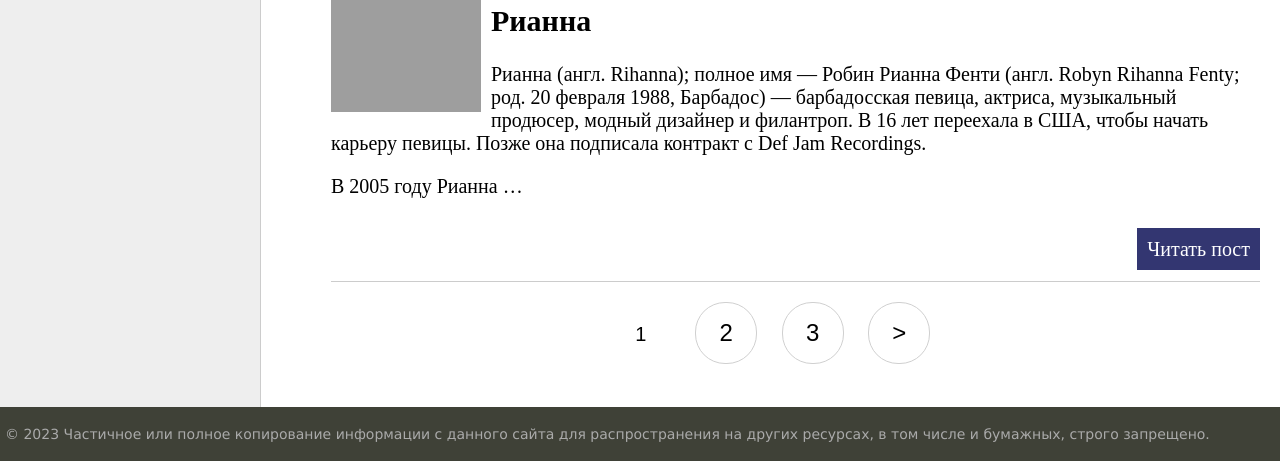
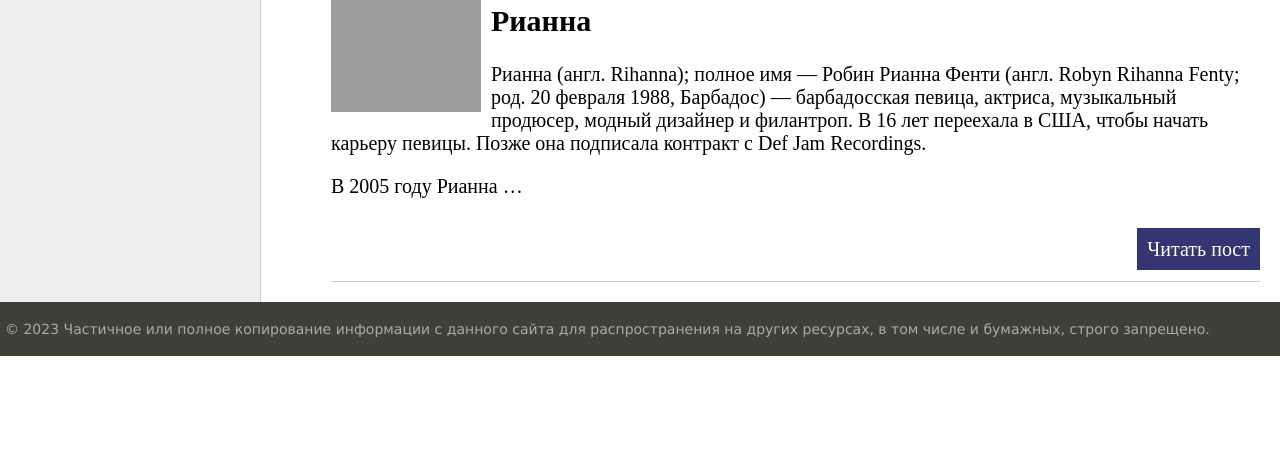
Before and after one commit to OlegAkifev/django_site, a Django app: page / in a window 1280 px wide. Shown: the part 1181-1642 px from the top of the page. After the commit the page ends 1537 px from the top, so only its background shows below. Run offline with Django 4.2, Linux system fonts and the light colour scheme; data comes from the database, SQL or seed files in the repository; grey boxes are pictures that could not be loaded.

Commit message:
delete block navigator because its in base.html

```diff
--- a/sitewomen/women/templates/women/index.html
+++ b/sitewomen/women/templates/women/index.html
@@ -23,30 +23,30 @@
 
 {% endblock content %}
 
-{% block navigation %}
-    {% if page_obj.has_other_pages %}
-    <nav class="list-pages">
-    <ul>
-        {% if page_obj.has_previous %}
-            <li class="page-num">
-                <a href="?page={{ page_obj.previous_page_number }}">&lt;</a>
-            </li>
-        {% endif %}
-        {% for p in paginator.page_range %}
-            {% if page_obj.number == p %}
-                <li class="page-num page-num-selected">{{ p }}</li>
-            {% elif p >= page_obj.number|add:-3 and p <= page_obj.number|add:3 %}
-                <li class="page-num">
-                <a href="?page={{ p }}">{{ p }}</a>
-                </li>
-            {% endif %}
-        {% endfor %}
-        {% if page_obj.has_next %}
-            <li class="page-num">
-                <a href="?page={{ page_obj.next_page_number }}">&gt;</a>
-            </li>
-        {% endif %}
-    </ul>
-    </nav>
-    {% endif %}
-{% endblock %}
+{#{% block navigation %}#}
+{#    {% if page_obj.has_other_pages %}#}
+{#    <nav class="list-pages">#}
+{#    <ul>#}
+{#        {% if page_obj.has_previous %}#}
+{#            <li class="page-num">#}
+{#                <a href="?page={{ page_obj.previous_page_number }}">&lt;</a>#}
+{#            </li>#}
+{#        {% endif %}#}
+{#        {% for p in paginator.page_range %}#}
+{#            {% if page_obj.number == p %}#}
+{#                <li class="page-num page-num-selected">{{ p }}</li>#}
+{#            {% elif p >= page_obj.number|add:-3 and p <= page_obj.number|add:3 %}#}
+{#                <li class="page-num">#}
+{#                <a href="?page={{ p }}">{{ p }}</a>#}
+{#                </li>#}
+{#            {% endif %}#}
+{#        {% endfor %}#}
+{#        {% if page_obj.has_next %}#}
+{#            <li class="page-num">#}
+{#                <a href="?page={{ page_obj.next_page_number }}">&gt;</a>#}
+{#            </li>#}
+{#        {% endif %}#}
+{#    </ul>#}
+{#    </nav>#}
+{#    {% endif %}#}
+{#{% endblock %}#}
```
